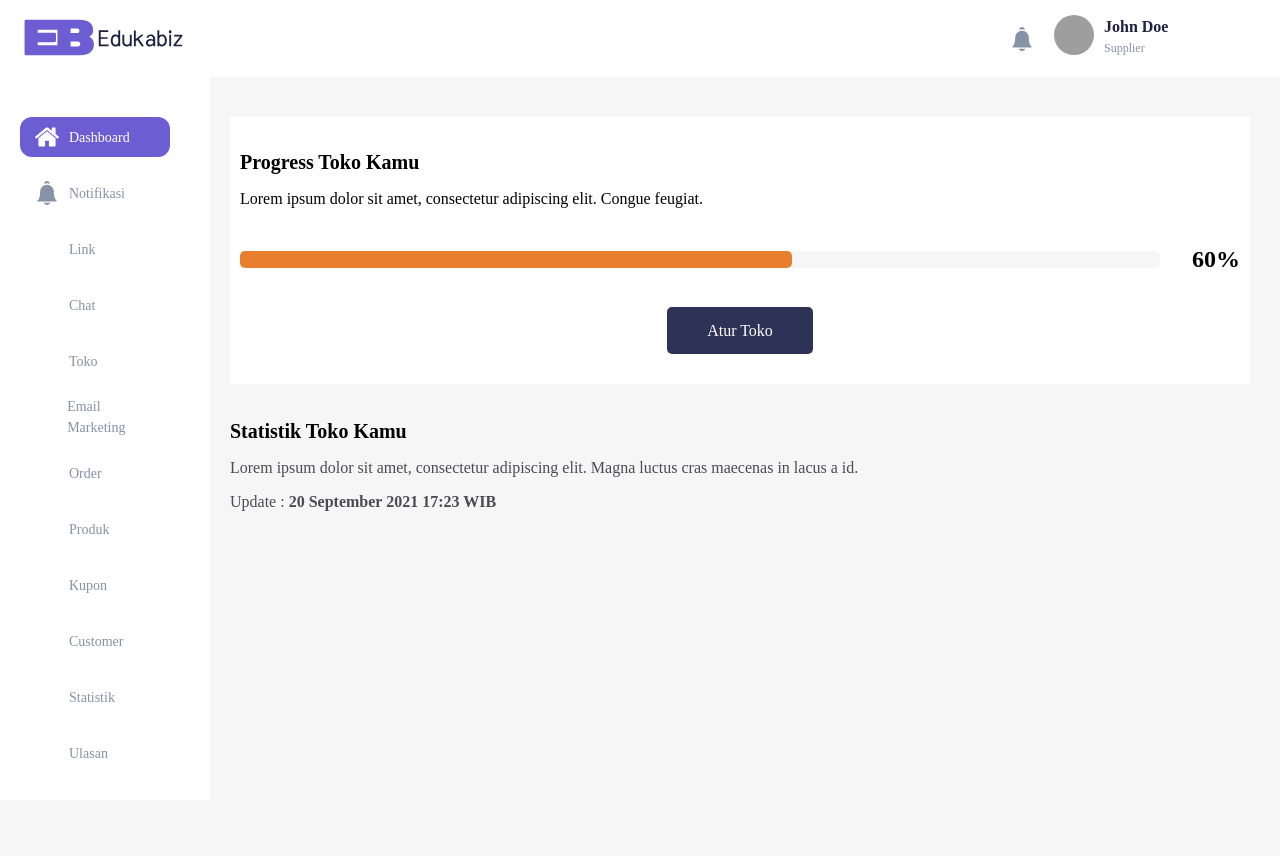
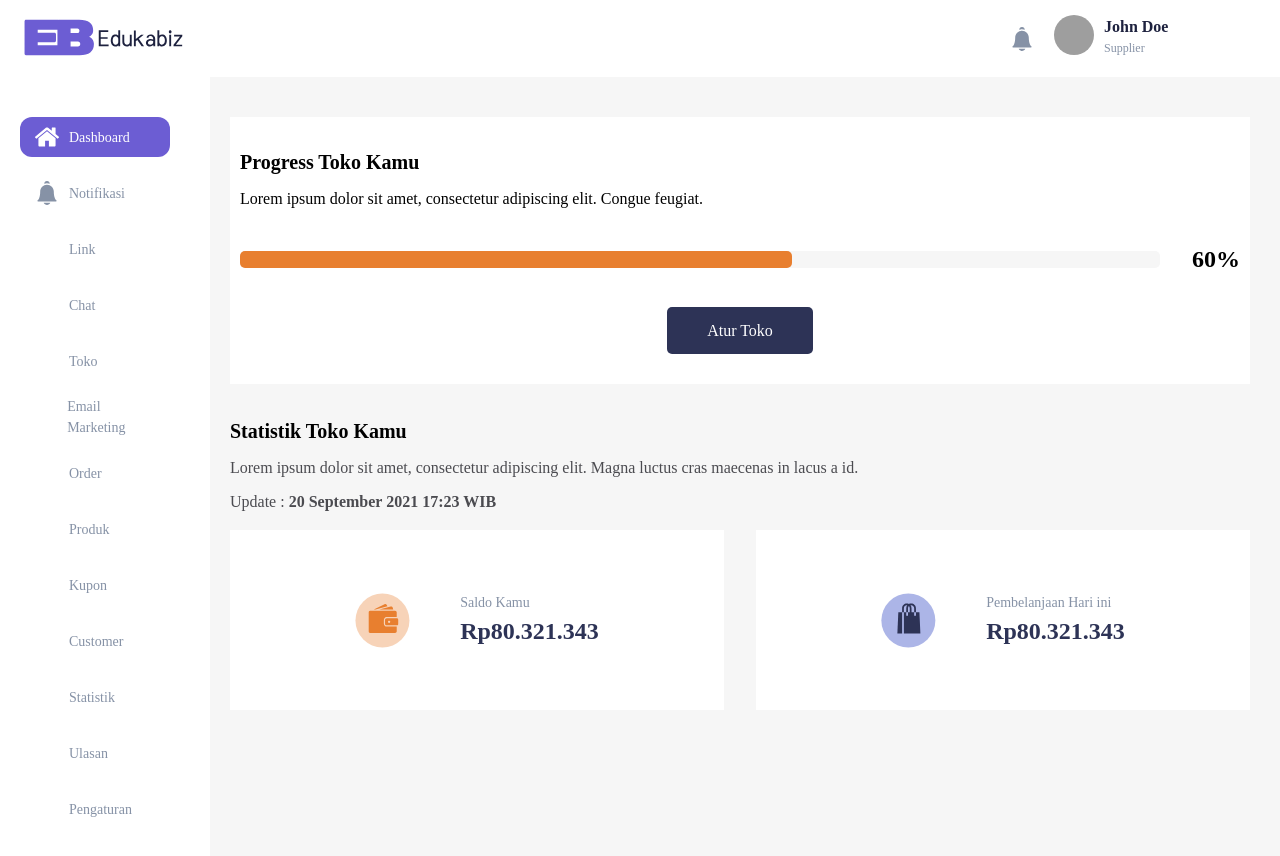
Before and after one commit to nandazman/init-next, a Next.js app: page /supplier in a window 1280 px wide. Shown: the top 856 px of the page. Built offline with nearby package versions, Linux system fonts and the light colour scheme; grey boxes are pictures that could not be loaded; a web font is replaced by a local one.

Commit message:
add component balance and payment

```diff
--- /dev/null
+++ b/src/components/Icon/Bag.jsx
@@ -0,0 +1,22 @@
+export default function BagIcon() {
+  return (
+    <svg
+      width="55"
+      height="55"
+      viewBox="0 0 55 55"
+      fill="none"
+      xmlns="http://www.w3.org/2000/svg"
+    >
+      <circle cx="27.364" cy="27.5" r="27" fill="#ACB5E7" />
+      <path
+        d="M22.8755 15.2059C22.8755 13.5841 24.195 12.2647 25.8167 12.2647C25.9606 12.2647 26.102 12.2756 26.2404 12.2956C25.6076 13.0971 25.2285 14.1078 25.2285 15.2059V19.3235H26.9932V15.2059C26.9932 14.3851 27.3315 13.6422 27.8755 13.1081C28.4196 13.6422 28.7579 14.3851 28.7579 15.2059V19.3235H26.9932V22.8529H25.2285V19.3235H22.8755V40.5H39.3871L38.4245 19.3235H34.9344V22.8529H33.1697V19.3235H30.5226V15.2059C30.5226 14.1078 30.1435 13.0971 29.5107 12.2956C29.5107 12.2956 29.71 12.2371 30.2087 12.2371C31.8304 12.2371 33.1697 13.5841 33.1697 15.2059V19.3235H34.9344V15.2059C34.9344 12.6111 32.8233 10.5 30.2285 10.5H29.9344C29.1964 10.5 28.4978 10.6712 27.8755 10.9752C27.2533 10.6712 26.5547 10.5 25.8167 10.5C23.2219 10.5 21.1108 12.6111 21.1108 15.2059V19.3235H22.8755V15.2059Z"
+        fill="#2D3356"
+      />
+      <path
+        d="M21.1109 19.3235H17.3266L16.364 40.5H21.1109V19.3235Z"
+        fill="#2D3356"
+      />
+    </svg>
+  );
+
+}
--- /dev/null
+++ b/src/components/Icon/Wallet.jsx
@@ -0,0 +1,42 @@
+export default function WalletIcon() {
+  return (
+    <svg
+      width="55"
+      height="55"
+      viewBox="0 0 55 55"
+      fill="none"
+      xmlns="http://www.w3.org/2000/svg"
+    >
+      <circle cx="27.4548" cy="27.5" r="27" fill="#E87F2F" fillOpacity="0.34" />
+      <g clipPath="url(#clip0_402_14391)">
+        <path
+          d="M20.4654 16.5829L32.425 13.3185L31.7916 12.0383C31.3773 11.2062 30.3666 10.8625 29.5345 11.2769L18.8281 16.5829H20.4654Z"
+          fill="#E87F2F"
+        />
+        <path
+          d="M36.1377 13.4128C35.9895 13.4128 35.8412 13.4331 35.693 13.4735L32.8833 14.2416L24.3027 16.583H34.0422H38.287L37.7615 14.656C37.5593 13.9047 36.8788 13.4128 36.1377 13.4128Z"
+          fill="#E87F2F"
+        />
+        <path
+          d="M40.0421 17.762H39.6581H39.1359H38.6137H34.6283H19.9838H18.0635H16.4464H16.1466H15.1426C14.6104 17.762 14.1354 18.0079 13.8254 18.3953C13.6839 18.5739 13.5761 18.7794 13.5155 19.0051C13.4784 19.1466 13.4548 19.2948 13.4548 19.4464V19.6485V21.5688V38.2145C13.4548 39.1444 14.2095 39.899 15.1393 39.899H40.0388C40.9686 39.899 41.7232 39.1444 41.7232 38.2145V33.5149H31.7277C30.1477 33.5149 28.8642 32.2314 28.8642 30.6514V29.1084V28.5862V28.064V26.9051C28.8642 26.1303 29.1741 25.4262 29.6761 24.9108C30.1208 24.4526 30.717 24.1426 31.3841 24.0652C31.4953 24.0517 31.6098 24.045 31.7243 24.045H40.3218H40.8439H41.3661H41.7232V19.4464C41.7266 18.5166 40.972 17.762 40.0421 17.762Z"
+          fill="#E87F2F"
+        />
+        <path
+          d="M42.9057 25.6554C42.7372 25.5004 42.5385 25.3825 42.3161 25.305C42.1443 25.2478 41.9624 25.2141 41.7704 25.2141H41.7266H41.6929H41.1707H39.2875H31.7277C30.7978 25.2141 30.0432 25.9687 30.0432 26.8986V27.7374V28.2596V28.7817V30.6481C30.0432 31.5779 30.7978 32.3326 31.7277 32.3326H41.7266H41.7704C41.9624 32.3326 42.1443 32.2989 42.3161 32.2416C42.5385 32.1675 42.7372 32.0462 42.9057 31.8912C43.2426 31.5847 43.4548 31.14 43.4548 30.6481V26.8986C43.4548 26.4067 43.2426 25.9619 42.9057 25.6554ZM35.2448 29.1085C35.2448 29.5734 34.8675 29.9507 34.4026 29.9507H33.8433C33.3784 29.9507 33.0011 29.5734 33.0011 29.1085V28.5493C33.0011 28.2798 33.1258 28.0405 33.3245 27.8889C33.4694 27.7778 33.648 27.7071 33.8433 27.7071H33.9848H34.4026C34.8675 27.7071 35.2448 28.0843 35.2448 28.5493V29.1085Z"
+          fill="#E87F2F"
+        />
+      </g>
+      <defs>
+        <clipPath id="clip0_402_14391">
+          <rect
+            width="30"
+            height="30"
+            fill="white"
+            transform="translate(13.4548 10.5)"
+          />
+        </clipPath>
+      </defs>
+    </svg>
+  );
+
+}
--- a/src/components/Sidebar/Supplier/Supplier.jsx
+++ b/src/components/Sidebar/Supplier/Supplier.jsx
@@ -3,8 +3,7 @@ import MenuSidebarSupplier from "./Menu";
 export default function SupplierSidebar() {
   return (
     <div
-      className="sticky left-0 bg-white w-250 overflow-y-auto overscroll-none no-scrollbar pl-20px pr-40px pb-50px pt-40px top-0"
-      style={{ height: "calc(100vh - 77px)" }}
+      className="sticky h-screen left-0 bg-white w-250 overflow-y-auto overscroll-none no-scrollbar pl-20px pr-40px pb-50px pt-40px top-0"
     >
       <MenuSidebarSupplier />
     </div>
--- a/src/components/Supplier/Dashboard/Statistic.jsx
+++ b/src/components/Supplier/Dashboard/Statistic.jsx
@@ -1,3 +1,6 @@
+import PaymentCardSupplier from "./Statistic/PaymentCard";
+import WalletCardSupplier from "./Statistic/WalletCard";
+
 export default function StatisticSupplier({ className }) {
   return (
     <div className={className}>
@@ -12,7 +15,10 @@ export default function StatisticSupplier({ className }) {
           <span className="font-bold">20 September 2021 17:23 WIB</span>
         </p>
       </div>
-      <div className="flex"></div>
+      <div className="flex justify-between gap-x-32px mb-28px">
+        <WalletCardSupplier />
+        <PaymentCardSupplier />
+      </div>
     </div>
   );
 }
--- a/src/components/Supplier/Dashboard/Statistic/Card.jsx
+++ b/src/components/Supplier/Dashboard/Statistic/Card.jsx
@@ -0,0 +1,11 @@
+export default function SupplierDashbordCard({ icon = <></>, label, value }) {
+  return (
+    <div className="bg-white flex justify-center items-center h-[180px] flex-grow gap-50px">
+      <div>{icon}</div>
+      <div>
+        <p className="text-medium text-secondary">{label}</p>
+        <h4 className="text-blue">{value}</h4>
+      </div>
+    </div>
+  );
+}
--- /dev/null
+++ b/src/components/Supplier/Dashboard/Statistic/PaymentCard.jsx
@@ -0,0 +1,12 @@
+import BagIcon from "@/components/Icon/Bag";
+import SupplierDashbordCard from "./Card";
+
+export default function PaymentCardSupplier() {
+  return (
+    <SupplierDashbordCard
+      icon={<BagIcon />}
+      label="Pembelanjaan Hari ini"
+      value="Rp80.321.343"
+    />
+  );
+}
--- /dev/null
+++ b/src/components/Supplier/Dashboard/Statistic/WalletCard.jsx
@@ -0,0 +1,12 @@
+import WalletIcon from "@/components/Icon/Wallet";
+import SupplierDashbordCard from "./Card";
+
+export default function WalletCardSupplier() {
+  return (
+    <SupplierDashbordCard
+      icon={<WalletIcon />}
+      label="Saldo Kamu"
+      value="Rp80.321.343"
+    />
+  );
+}
--- a/tailwind.config.js
+++ b/tailwind.config.js
@@ -48,6 +48,7 @@ module.exports = {
         "16px": "16px",
         "20px": "20px",
         "24px": "24px",
+        "28px": "28px",
         "30px": "30px",
         "40px": "40px",
         "32px": "32px",
```
